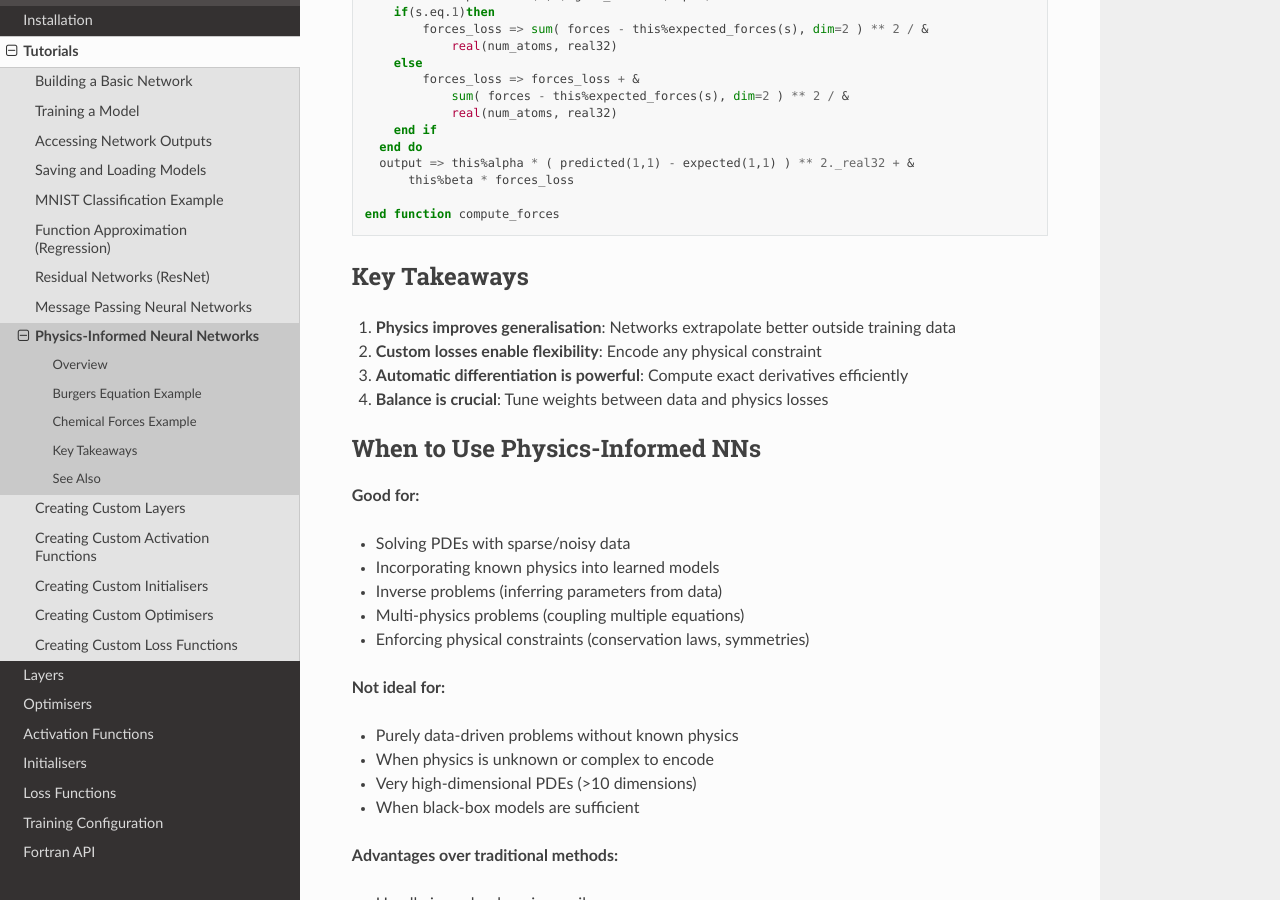
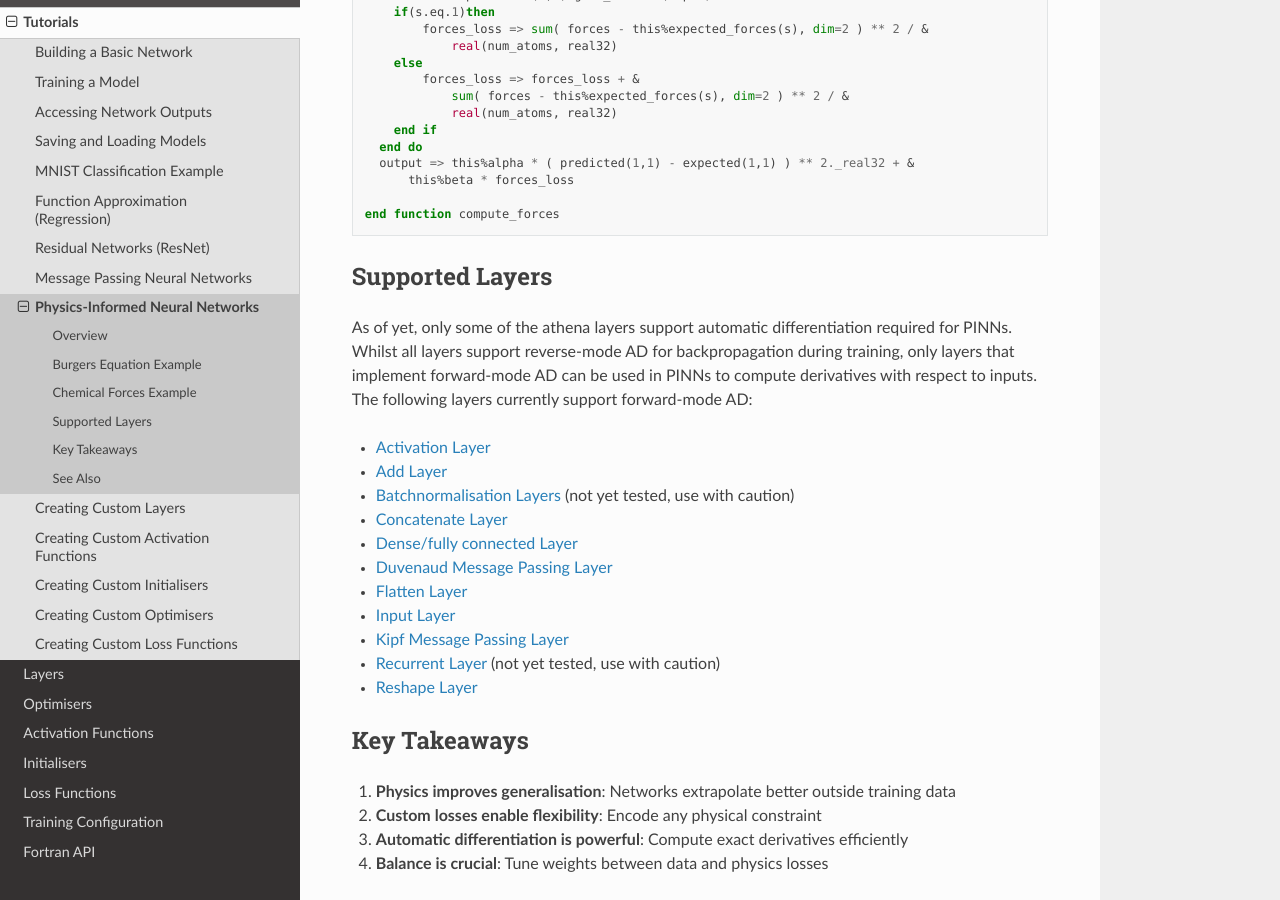
Before and after one commit to nedtaylor/athena, a Sphinx documentation site: the page built from docs/source/tutorials/pinn_example.rst, in a window 1280 px wide and 900 px high, scrolled down 4617 px. Built offline with Sphinx 7.4.7 and the Read the Docs theme 3.1.0, drawn with Linux system fonts in a browser that asks for light colours.

Commit message:
Update PINN documentation

```diff
--- a/docs/source/tutorials/pinn_example.rst
+++ b/docs/source/tutorials/pinn_example.rst
@@ -246,6 +246,26 @@ Implementation:
 
     end function compute_forces
 
+Supported Layers
+----------------
+
+As of yet, only some of the athena layers support automatic differentiation required for PINNs.
+Whilst all layers support reverse-mode AD for backpropagation during training, only layers that implement forward-mode AD can be used in PINNs to compute derivatives with respect to inputs.
+The following layers currently support forward-mode AD:
+
+* :ref:`Activation Layer <activation-layer>`
+* :ref:`Add Layer <add-layer>`
+* :ref:`Batchnormalisation Layers <normalisation-layers>` (not yet tested, use with caution)
+* :ref:`Concatenate Layer <concat-layer>`
+* :ref:`Dense/fully connected Layer <full-layer>`
+* :ref:`Duvenaud Message Passing Layer <duvenaud-msgpass-layer>`
+* :ref:`Flatten Layer <flatten-layer>`
+* :ref:`Input Layer <input-layer>`
+* :ref:`Kipf Message Passing Layer <kipf-msgpass-layer>`
+* :ref:`Recurrent Layer <recurrent-layer>` (not yet tested, use with caution)
+* :ref:`Reshape Layer <reshape-layer>`
+
+
 Key Takeaways
 -------------
 
```
